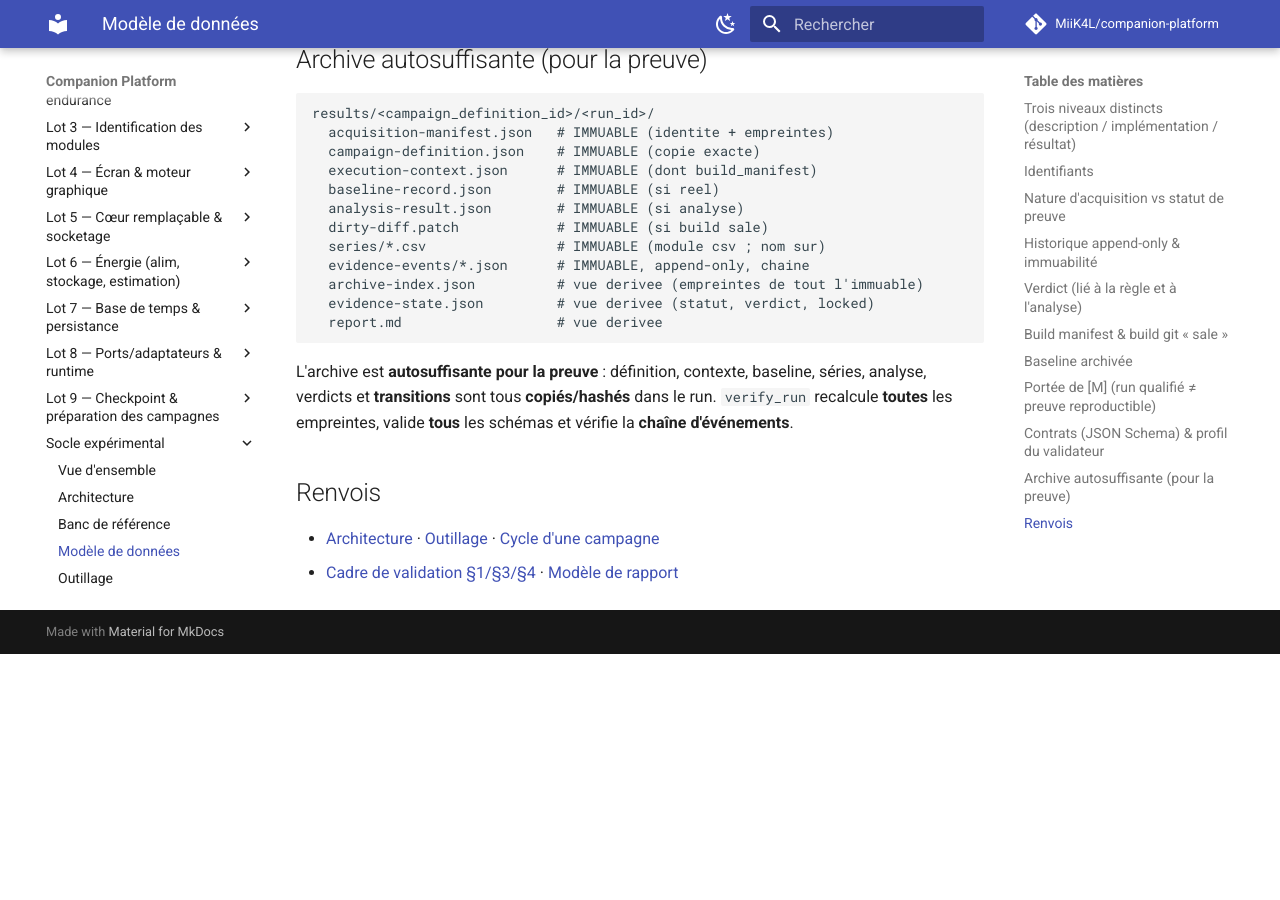
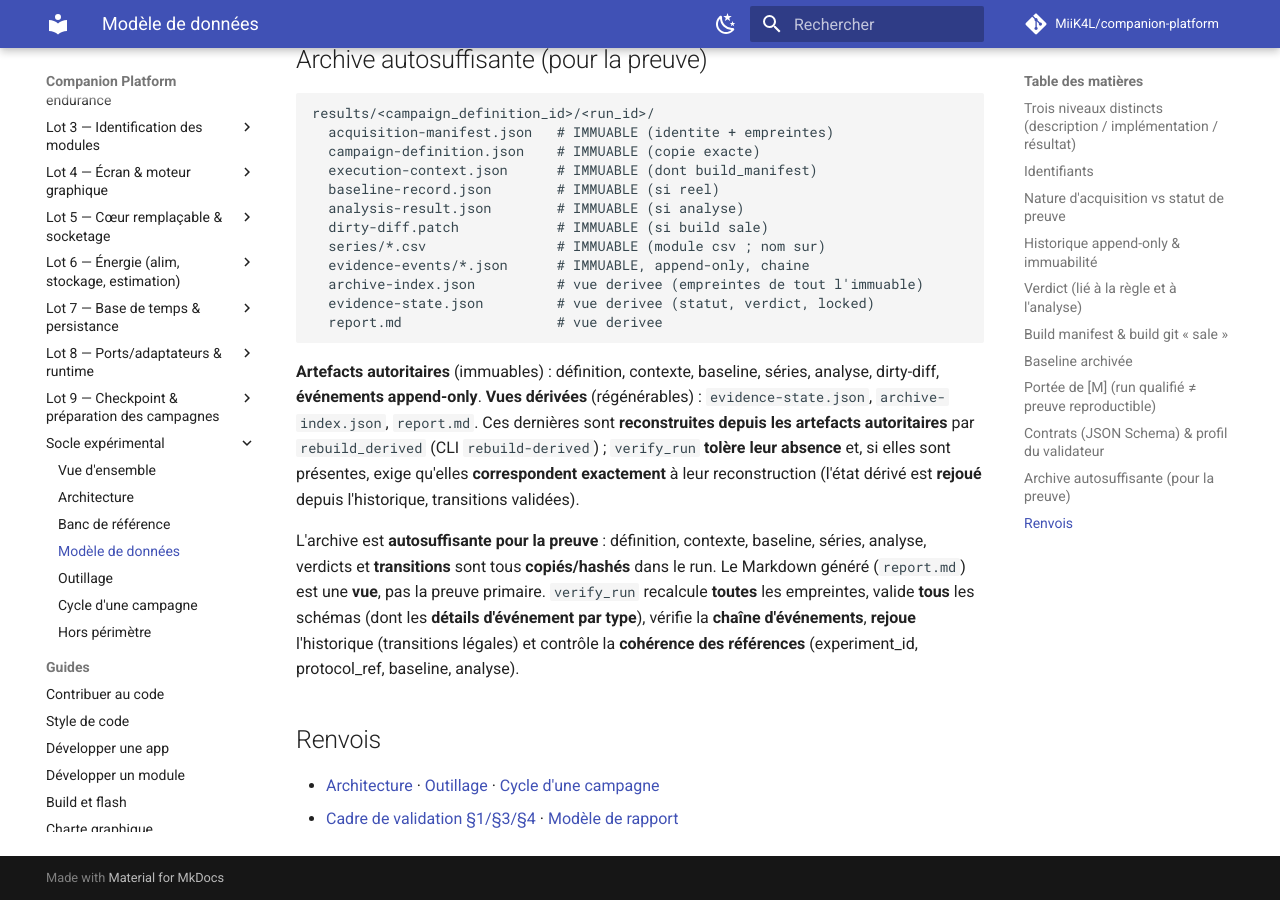
Before and after one commit to MiiK4L/companion-platform, an MkDocs documentation site: the page built from docs/phase-1/experiment-platform/measurement-data-model.md, in a window 1280 px wide and 900 px high, scrolled down 2888 px. Built offline with MkDocs 1.6.1 and Material for MkDocs 9.7.7, drawn with Linux system fonts in a browser that asks for light colours; comment, search, counter and statistics services are not loaded; before the commit the page ends 3542 px from its top, so only the background shows below that.

Commit message:
docs(experiment-platform): autoritaire vs dérivé et reconstruction
Explicite les artefacts autoritaires (immuables) vs les vues dérivées
régénérables (evidence-state, archive-index, report), la commande
rebuild-derived, et le fait que verify_run rejoue l'historique, valide les
détails d'événement par type et contrôle la cohérence des références.

````diff
--- a/docs/phase-1/experiment-platform/measurement-data-model.md
+++ b/docs/phase-1/experiment-platform/measurement-data-model.md
@@ -125,10 +125,21 @@
   report.md                   # vue derivee
 ```
 
+**Artefacts autoritaires** (immuables) : définition, contexte, baseline, séries,
+analyse, dirty-diff, **événements append-only**. **Vues dérivées** (régénérables) :
+`evidence-state.json`, `archive-index.json`, `report.md`. Ces dernières sont
+**reconstruites depuis les artefacts autoritaires** par `rebuild_derived` (CLI
+`rebuild-derived`) ; `verify_run` **tolère leur absence** et, si elles sont
+présentes, exige qu'elles **correspondent exactement** à leur reconstruction
+(l'état dérivé est **rejoué** depuis l'historique, transitions validées).
+
 L'archive est **autosuffisante pour la preuve** : définition, contexte, baseline,
 séries, analyse, verdicts et **transitions** sont tous **copiés/hashés** dans le
-run. `verify_run` recalcule **toutes** les empreintes, valide **tous** les schémas
-et vérifie la **chaîne d'événements**.
+run. Le Markdown généré (`report.md`) est une **vue**, pas la preuve primaire.
+`verify_run` recalcule **toutes** les empreintes, valide **tous** les schémas
+(dont les **détails d'événement par type**), vérifie la **chaîne d'événements**,
+**rejoue** l'historique (transitions légales) et contrôle la **cohérence des
+références** (experiment_id, protocol_ref, baseline, analyse).
 
 ## Renvois
 
````
